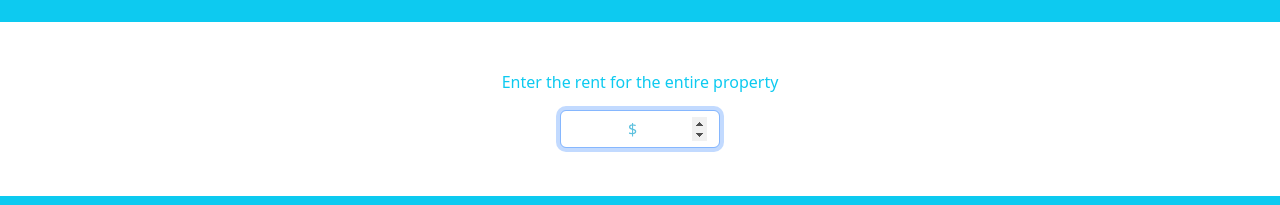
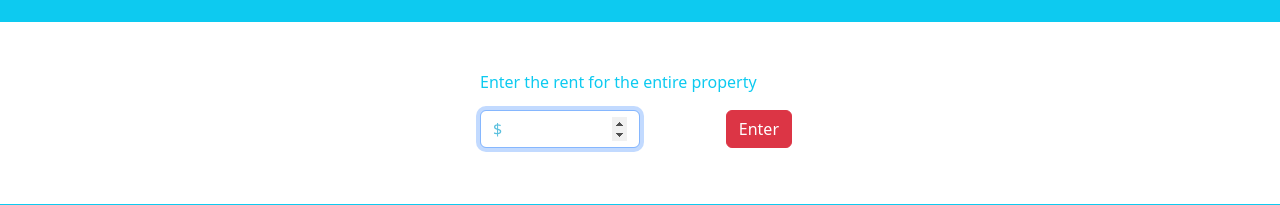
Before and after one commit to dantrovato/fair-share-react, a React (Create React App) app: page / in a window 1280 px wide. Shown: the part 747-952 px from the top of the page. Built offline with nearby package versions, Linux system fonts and the light colour scheme.

Commit message:
Make buttons visible and remove centering on label and input texts

```diff
--- a/src/components/bedroomCount.jsx
+++ b/src/components/bedroomCount.jsx
@@ -40,7 +40,7 @@ const BedroomCount = ({
 
   return (
     <form className="m-3">
-      <div className="form-group m-auto text-center justify-content-center">
+      <div className="form-group m-auto">
         <label
           htmlFor="bedroomCount"
           className="text-info"
@@ -48,11 +48,12 @@ const BedroomCount = ({
         >
           {bedroomCountMessage}
         </label>
+        <div className="submitDiv">
           <input
             autoFocus
             type="number"
             // min="1"
-          className="form-control text-info text-center mt-3"
+            className="form-control text-info mt-3"
             id="bedroomCount"
             placeholder=""
             onBlur={onClick}
@@ -60,10 +61,11 @@ const BedroomCount = ({
           <button
             onClick={onClick}
             type="submit"
-          className="btn btn-primary d-none"
+            className="btn btn-danger m-2"
           >
             Enter
           </button>
+        </div>
       </div>
     </form>
   );
--- a/src/components/bedroomsInfo.jsx
+++ b/src/components/bedroomsInfo.jsx
@@ -13,52 +13,26 @@ const BedroomsInfo = ({
   }
 
   const bedroomsKeys = _.range(1, Number(bedroomCount) + 1);
-  // const validate = (event) => {
-  //   const value = Number(event.target.value);
-  //   return value > 0 && Number.isInteger(value);
-  // };
-
-  // const addFocusToNextInputOnBlur = (event) => {
-  //   // const input = document.getElementById(id);
-  //   if (!validate(event)) {
-  //     const label = event.target.parentElement.previousElementSibling;
-  //     label.textContent = "Enter whole number that's greater than 0";
-  //     return;
-  //   }
-
-  //   if (
-  //     event.target.closest("form").nextElementSibling.querySelector("input")
-  //   ) {
-  //     event.target
-  //       .closest("form")
-  //       .nextElementSibling.querySelector("input")
-  //       .focus();
-  //   }
-  // };
 
   return bedroomsKeys.map((roomKey) => (
     <React.Fragment>
       <form className="m-3" key={"bedroomsForm" + roomKey}>
-        <div
-          className="form-group m-auto text-center justify-content-center"
-          key={"bedroomsDiv" + roomKey}
-        >
+        <div className="form-group m-auto" key={"bedroomsDiv" + roomKey}>
           <label
             key={"roomsLabel" + roomKey}
             id={"roomsLabel" + roomKey}
             htmlFor={"bedroomSize" + roomKey}
             className="text-info"
           >
-            {/* {bedroomSizeMessage ||
-            `Enter the size of room ${roomKey} in sq metres or feet`} */}
             Enter size of room {roomKey} in any measurement
           </label>
+          <div className="submitDiv">
             {roomKey === 1 ? (
               <input
                 autoFocus
                 type="number"
                 key={"roomsInput" + roomKey}
-              className="form-control text-info col-auto text-center mt-3"
+                className="form-control text-info col-auto mt-3"
                 id={"bedroomSize" + roomKey}
                 placeholder=""
                 onBlur={(event, id) => {
@@ -75,7 +49,7 @@ const BedroomsInfo = ({
               <input
                 type="number"
                 key={"roomsInput" + roomKey}
-              className="form-control text-info col-auto text-center mt-3"
+                className="form-control text-info col-auto mt-3"
                 id={"bedroomSize" + roomKey}
                 placeholder=""
                 onBlur={(event, id) => {
@@ -101,17 +75,15 @@ const BedroomsInfo = ({
                 // addFocusToNextInput(event);
               }}
               type="submit"
-            className="btn btn-primary d-none"
+              className="btn btn-danger m-2"
             >
               Enter
             </button>
           </div>
+        </div>
       </form>
       <form key={"roomatesForm" + roomKey}>
-        <div
-          className="form-group m-auto text-center justify-content-center"
-          key={"roommatesDiv" + roomKey}
-        >
+        <div className="form-group m-auto" key={"roommatesDiv" + roomKey}>
           <label
             key={"roommatesLabel" + roomKey}
             id={"roommatesLabel" + roomKey}
@@ -121,11 +93,12 @@ const BedroomsInfo = ({
             {/* {roommatesMessage || `How many people will be in room ${roomKey}?`} */}
             How many people will be in room {roomKey}?
           </label>
+          <div className="submitDiv">
             <input
               // autoFocus can't hava two of these at same time
               type="number"
               key={"roommatesInput" + roomKey}
-            className="form-control text-info text-center mt-3"
+              className="form-control text-info mt-3"
               id={"roomMatesNumber" + roomKey}
               placeholder=""
               onBlur={(event, id) => {
@@ -150,10 +123,11 @@ const BedroomsInfo = ({
                 // addFocusToNextInput(event);
               }}
               type="submit"
-            className="btn btn-primary d-none"
+              className="btn btn-danger m-2"
             >
               Enter
             </button>
+          </div>
         </div>
       </form>
     </React.Fragment>
--- a/src/components/commonAreas.jsx
+++ b/src/components/commonAreas.jsx
@@ -9,7 +9,7 @@ class CommonAreas extends Component {
 
     return (
       <form className="m-3">
-        <div className="form-group m-auto text-center justify-content-center">
+        <div className="form-group m-auto">
           <label
             htmlFor="commonAreasValue"
             className="text-info"
@@ -17,11 +17,12 @@ class CommonAreas extends Component {
           >
             {commonAreasMessage}
           </label>
+          <div className="submitDiv">
             <input
               autoFocus
               type="number"
               min="0"
-            className="form-control text-info text-center mt-3"
+              className="form-control text-info mt-3"
               id="commonAreasValue"
               placeholder="%"
               onBlur={onBlur}
@@ -30,10 +31,11 @@ class CommonAreas extends Component {
               onClick={onClick}
               // onBlur={onBlur}
               type="submit"
-            className="btn btn-primary d-none"
+              className="btn btn-danger m-2"
             >
               Enter
             </button>
+          </div>
         </div>
       </form>
     );
--- a/src/components/propertyValue.jsx
+++ b/src/components/propertyValue.jsx
@@ -4,7 +4,7 @@ class PropertyValue extends Component {
   render() {
     return (
       <form className="m-3">
-        <div className="form-group m-auto text-center justify-content-center">
+        <div className="form-group m-auto">
           <label
             htmlFor="propertyValue"
             className="text-info"
@@ -12,11 +12,12 @@ class PropertyValue extends Component {
           >
             {this.props.propertyValueMessage}
           </label>
+          <div className="submitDiv">
             <input
               autoFocus
               type="number"
               min="1"
-            className="form-control text-info text-center mt-3"
+              className="form-control text-info mt-3"
               id="propertyValue"
               placeholder="$"
               onBlur={this.props.onClick}
@@ -24,10 +25,11 @@ class PropertyValue extends Component {
             <button
               onClick={this.props.onClick}
               type="submit"
-            className="btn btn-primary d-none"
+              className="btn btn-danger m-2"
             >
               Enter
             </button>
+          </div>
         </div>
       </form>
     );
--- a/src/index.css
+++ b/src/index.css
@@ -40,9 +40,19 @@ form {
   width: 20rem;
   display: flex;
   flex-direction: column;
-  align-items: center;
+  /* align-items: center; */
+}
+
+button {
+  margin-left: 2rem;
 }
 
 input {
   max-width: 10rem;
 }
+
+.submitDiv {
+  display: flex;
+  justify-content: space-between;
+  align-items: baseline;
+}
```
Lines whose indentation alone changed are shown as unchanged.
